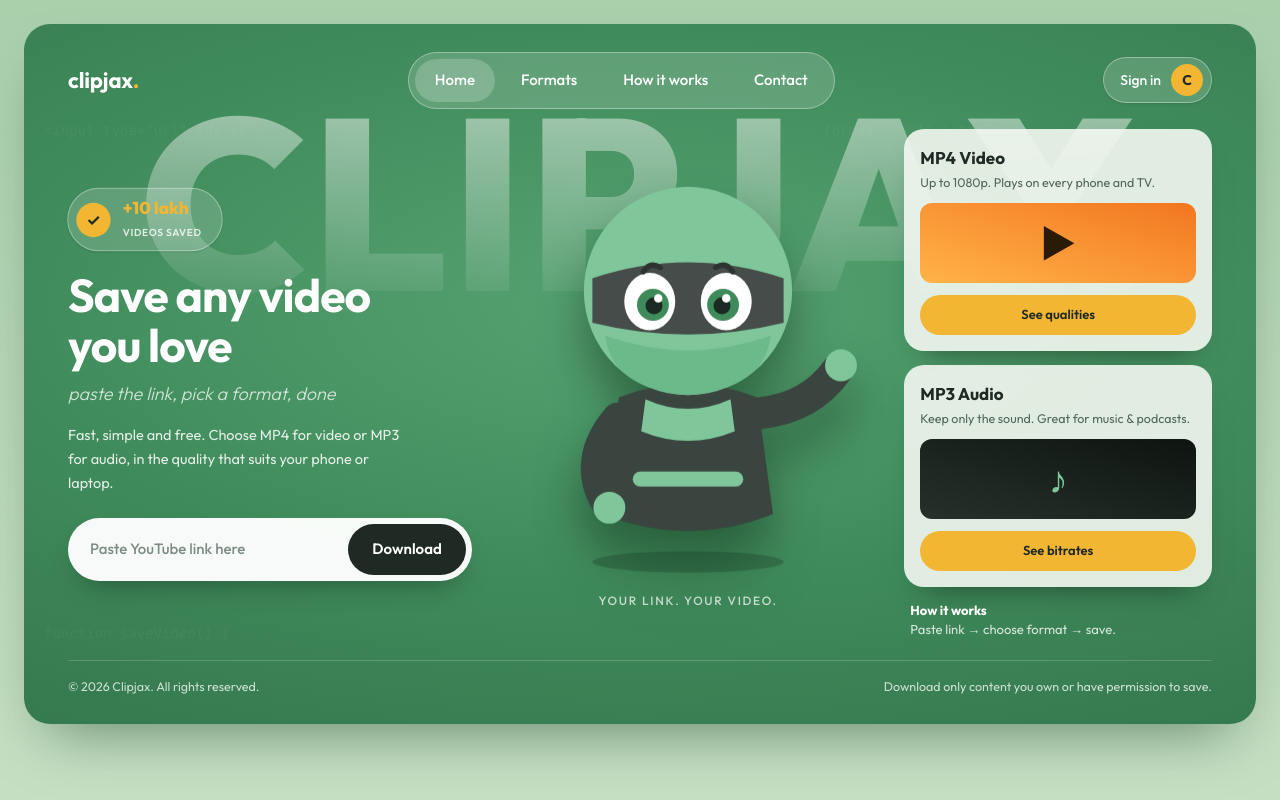
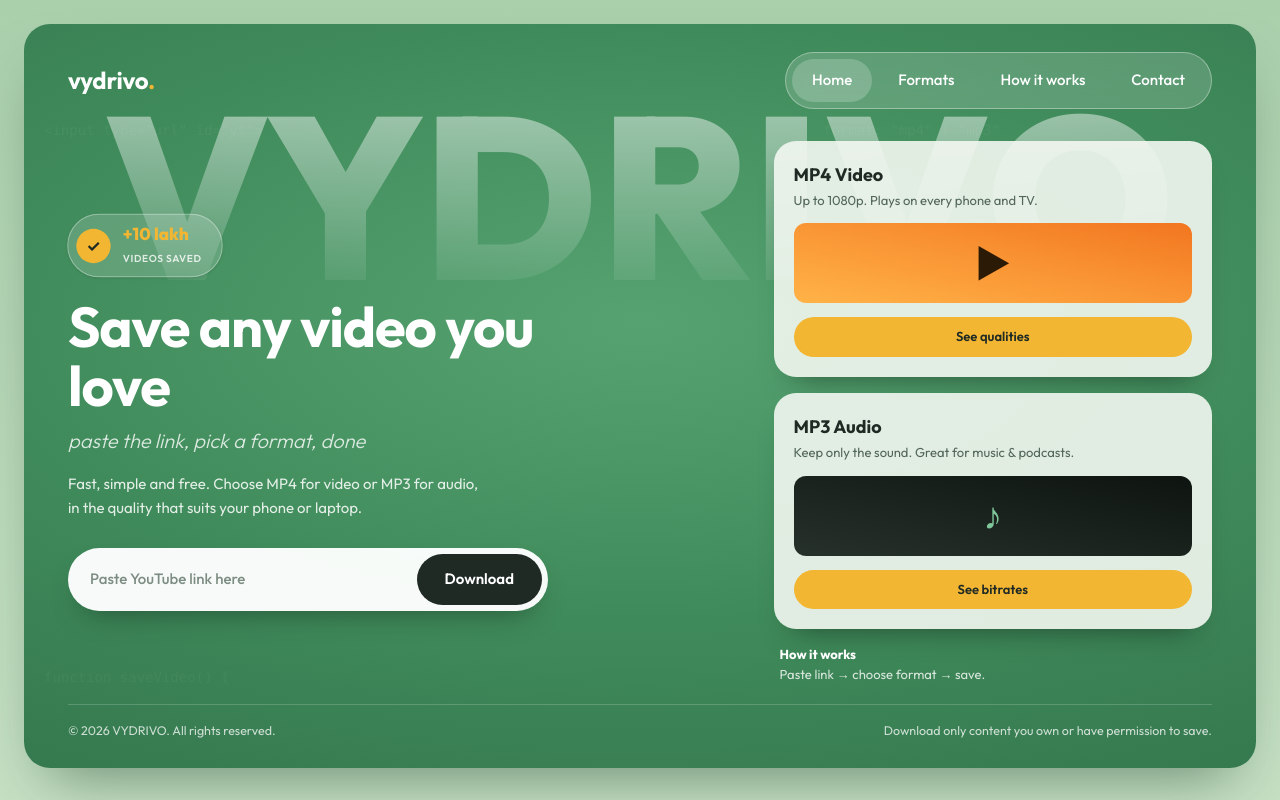
Before and after one commit to FaizanGouri/vydrivo, a Next.js app in the folder frontend/: page / in a window 1280 px wide. Built offline with nearby package versions, Linux system fonts and the light colour scheme.

Commit message:
Rebrand to VYDRIVO: update big watermark, logo, remove ninja mascot and sign in button

```diff
--- a/frontend/src/app/layout.tsx
+++ b/frontend/src/app/layout.tsx
@@ -9,7 +9,7 @@ const outfit = Outfit({
 });
 
 export const metadata: Metadata = {
-  title: "Clipjax – YouTube & Shorts Video Downloader",
+  title: "VYDRIVO – YouTube & Shorts Video Downloader",
   description: "Fast, simple, and free YouTube and Shorts video downloader with MP4 and MP3 export.",
 };
 
--- a/frontend/src/app/page.tsx
+++ b/frontend/src/app/page.tsx
@@ -200,9 +200,9 @@ export default function Home() {
       {/* Background Big Watermark Title */}
       <div
         aria-hidden="true"
-        className="absolute left-1/2 top-14 -translate-x-1/2 text-[clamp(110px,19vw,260px)] font-[800] tracking-[0.01em] leading-none whitespace-nowrap bg-gradient-to-b from-white/55 to-transparent bg-clip-text text-transparent pointer-events-none select-none z-0"
+        className="absolute left-1/2 top-14 -translate-x-1/2 text-[clamp(100px,18vw,250px)] font-[800] tracking-[0.01em] leading-none whitespace-nowrap bg-gradient-to-b from-white/55 to-transparent bg-clip-text text-transparent pointer-events-none select-none z-0"
       >
-        CLIPJAX
+        VYDRIVO
       </div>
 
       {/* Code Ghost Decorative Snippets with floating drift */}
@@ -218,27 +218,20 @@ export default function Home() {
 
       {/* Top Navigation */}
       <nav className="relative z-10 flex items-center justify-between gap-4">
-        <a className="font-bold text-[22px] tracking-[-0.01em] text-white" href="#">
-          clipjax<span className="text-[#f2b632]">.</span>
+        <a className="font-bold text-[24px] tracking-[-0.01em] text-white" href="#">
+          vydrivo<span className="text-[#f2b632]">.</span>
         </a>
 
-        <div className="hidden sm:flex gap-1.5 p-1.5 rounded-full bg-white/[0.16] border border-white/[0.35] backdrop-blur-md">
+        <div className="flex gap-1.5 p-1.5 rounded-full bg-white/[0.16] border border-white/[0.35] backdrop-blur-md">
           <a href="#" className="px-5 py-2.5 rounded-full text-[15px] font-medium bg-white/20 text-white transition-colors">Home</a>
           <a href="#formats" className="px-5 py-2.5 rounded-full text-[15px] font-medium hover:bg-white/20 text-white transition-colors">Formats</a>
           <a href="#how" className="px-5 py-2.5 rounded-full text-[15px] font-medium hover:bg-white/20 text-white transition-colors">How it works</a>
           <a href="#contact" className="px-5 py-2.5 rounded-full text-[15px] font-medium hover:bg-white/20 text-white transition-colors">Contact</a>
         </div>
-
-        <a className="flex items-center gap-2.5 py-1.5 pl-4 pr-2 rounded-full bg-white/[0.16] border border-white/[0.35] text-[14px] font-medium text-white shadow-sm hover:bg-white/25 transition-all" href="#">
-          Sign in
-          <span className="w-8 h-8 rounded-full bg-[#f2b632] text-[#1f2a24] grid place-items-center font-bold text-[14px]">
-            C
-          </span>
-        </a>
       </nav>
 
-      {/* Hero Section */}
-      <section className="relative z-10 flex-1 grid grid-cols-1 lg:grid-cols-[1.05fr_1fr_0.8fr] items-center gap-6 pt-5">
+      {/* Hero Section (Balanced 2-Column Layout Without Ninja Mascot) */}
+      <section className="relative z-10 flex-1 grid grid-cols-1 lg:grid-cols-[1.2fr_0.8fr] items-center gap-12 pt-8">
 
         {/* Left Column: Copy & Downloader Input */}
         <div className="flex flex-col items-center lg:items-start text-center lg:text-left">
@@ -254,20 +247,20 @@ export default function Home() {
             </div>
           </div>
 
-          <h1 className="text-[clamp(32px,3.6vw,46px)] leading-[1.08] font-bold tracking-[-0.02em] text-white max-w-[12ch]">
+          <h1 className="text-[clamp(36px,4.5vw,56px)] leading-[1.06] font-bold tracking-[-0.02em] text-white max-w-[14ch]">
             Save any video you love
           </h1>
 
-          <p className="mt-2.5 italic font-light text-[18px] text-white/75">
+          <p className="mt-2.5 italic font-light text-[20px] text-white/80">
             paste the link, pick a format, done
           </p>
 
-          <p className="mt-4 max-w-[36ch] text-[14.5px] leading-relaxed text-white/85">
+          <p className="mt-4 max-w-[42ch] text-[15px] leading-relaxed text-white/85">
             Fast, simple and free. Choose MP4 for video or MP3 for audio, in the quality that suits your phone or laptop.
           </p>
 
           {/* Input Box Form */}
-          <form onSubmit={handleInspect} className="mt-6 flex gap-2 p-1.5 rounded-full bg-white/[0.96] w-full max-w-[430px] shadow-[0_14px_30px_-14px_rgba(0,0,0,0.4)] focus-within:ring-2 focus-within:ring-[#f2b632]">
+          <form onSubmit={handleInspect} className="mt-7 flex gap-2 p-1.5 rounded-full bg-white/[0.96] w-full max-w-[480px] shadow-[0_14px_30px_-14px_rgba(0,0,0,0.4)] focus-within:ring-2 focus-within:ring-[#f2b632]">
             <input
               type="url"
               value={url}
@@ -278,7 +271,7 @@ export default function Home() {
             <button
               type="submit"
               disabled={loading}
-              className="border-0 cursor-pointer font-semibold text-[15px] px-6 py-3.5 rounded-full bg-[#1f2a24] hover:bg-[#0f1612] text-white transition-all transform hover:-translate-y-0.5 disabled:opacity-50 flex items-center gap-2"
+              className="border-0 cursor-pointer font-semibold text-[15px] px-7 py-3.5 rounded-full bg-[#1f2a24] hover:bg-[#0f1612] text-white transition-all transform hover:-translate-y-0.5 disabled:opacity-50 flex items-center gap-2"
             >
               {loading ? <Loader2 className="w-4 h-4 animate-spin" /> : "Download"}
             </button>
@@ -289,54 +282,14 @@ export default function Home() {
           {error && <p className="mt-3 text-[14px] text-[#ffe29a] font-medium flex items-center gap-1.5"><AlertCircle className="w-4 h-4 shrink-0" />{error}</p>}
         </div>
 
-        {/* Center Column: Animated Green Ninja Mascot */}
-        <div className="relative flex flex-col items-center justify-center py-4">
-          <svg
-            viewBox="0 0 320 400"
-            role="img"
-            aria-label="Green ninja mascot"
-            className="mascot-svg w-[min(100%,340px)] h-auto drop-shadow-[0_30px_24px_rgba(10,40,20,0.45)]"
-          >
-            {/* body */}
-            <ellipse cx="160" cy="385" rx="90" ry="10" fill="rgba(0,0,0,.18)"/>
-            <path d="M95 230 Q160 205 225 230 L240 340 Q160 372 80 340 Z" fill="#3b4540"/>
-            <path d="M120 232 Q160 250 200 232 L204 262 Q160 280 116 262 Z" fill="#7fc79a"/>
-            <rect x="108" y="300" width="104" height="14" rx="7" fill="#7fc79a"/>
-            {/* arms */}
-            <path d="M228 245 Q275 240 300 205" stroke="#3b4540" strokeWidth="30" strokeLinecap="round" fill="none"/>
-            <circle cx="304" cy="200" r="15" fill="#7fc79a"/>
-            <path d="M94 250 Q60 290 84 330" stroke="#3b4540" strokeWidth="30" strokeLinecap="round" fill="none"/>
-            <circle cx="86" cy="334" r="15" fill="#7fc79a"/>
-            {/* head */}
-            <circle cx="160" cy="130" r="98" fill="#7fc79a"/>
-            <path d="M70 118 Q160 88 250 118 L250 160 Q160 182 70 160 Z" fill="#454c49"/>
-            {/* eyes */}
-            <ellipse cx="124" cy="140" rx="24" ry="27" fill="#fff"/>
-            <ellipse cx="196" cy="140" rx="24" ry="27" fill="#fff"/>
-            <circle cx="127" cy="143" r="15" fill="#3f8a5a"/>
-            <circle cx="193" cy="143" r="15" fill="#3f8a5a"/>
-            <circle cx="128" cy="144" r="8" fill="#1b2a22"/>
-            <circle cx="192" cy="144" r="8" fill="#1b2a22"/>
-            <circle cx="132" cy="137" r="4" fill="#fff"/>
-            <circle cx="196" cy="137" r="4" fill="#fff"/>
-            {/* mask */}
-            <path d="M82 172 Q160 200 238 172 Q232 222 160 228 Q88 222 82 172Z" fill="#6cb98a"/>
-            <path d="M118 112 Q124 102 134 108" stroke="#2c3430" strokeWidth="5" strokeLinecap="round" fill="none"/>
-            <path d="M202 112 Q196 102 186 108" stroke="#2c3430" strokeWidth="5" strokeLinecap="round" fill="none"/>
-          </svg>
-          <span className="text-[12px] tracking-[0.14em] text-white/75 whitespace-nowrap mt-2 uppercase font-medium">
-            YOUR LINK. YOUR VIDEO.
-          </span>
-        </div>
-
         {/* Right Column: Cards (Format Options & Dynamic Download Result) */}
-        <div className="flex flex-col gap-3.5 w-full" id="formats">
+        <div className="flex flex-col gap-4 w-full" id="formats">
 
           {/* Card 1: MP4 Video */}
-          <article className="clip-card p-4 rounded-[20px] bg-[#f3f8f1]/90 text-[#1f2a24] shadow-[0_18px_30px_-20px_rgba(0,0,0,0.5)]">
-            <h3 className="text-[17px] font-bold">MP4 Video</h3>
-            <p className="text-[12.5px] leading-snug text-[#53665a] mt-1">Up to 1080p. Plays on every phone and TV.</p>
-            <div className="my-3 h-20 rounded-xl bg-gradient-to-tr from-[#ffb347] to-[#f2761f] grid place-items-center text-[38px] font-extrabold text-[#2b1a05]">
+          <article className="clip-card p-5 rounded-[22px] bg-[#f3f8f1]/90 text-[#1f2a24] shadow-[0_18px_30px_-20px_rgba(0,0,0,0.5)]">
+            <h3 className="text-[18px] font-bold">MP4 Video</h3>
+            <p className="text-[13px] leading-snug text-[#53665a] mt-1">Up to 1080p. Plays on every phone and TV.</p>
+            <div className="my-3.5 h-20 rounded-xl bg-gradient-to-tr from-[#ffb347] to-[#f2761f] grid place-items-center text-[38px] font-extrabold text-[#2b1a05]">
               ▶
             </div>
             <button
@@ -353,10 +306,10 @@ export default function Home() {
           </article>
 
           {/* Card 2: MP3 Audio */}
-          <article className="clip-card p-4 rounded-[20px] bg-[#f3f8f1]/90 text-[#1f2a24] shadow-[0_18px_30px_-20px_rgba(0,0,0,0.5)]">
-            <h3 className="text-[17px] font-bold">MP3 Audio</h3>
-            <p className="text-[12.5px] leading-snug text-[#53665a] mt-1">Keep only the sound. Great for music &amp; podcasts.</p>
-            <div className="my-3 h-20 rounded-xl bg-gradient-to-tr from-[#27312b] to-[#0e1511] grid place-items-center text-[38px] font-extrabold text-[#7fc79a]">
+          <article className="clip-card p-5 rounded-[22px] bg-[#f3f8f1]/90 text-[#1f2a24] shadow-[0_18px_30px_-20px_rgba(0,0,0,0.5)]">
+            <h3 className="text-[18px] font-bold">MP3 Audio</h3>
+            <p className="text-[13px] leading-snug text-[#53665a] mt-1">Keep only the sound. Great for music &amp; podcasts.</p>
+            <div className="my-3.5 h-20 rounded-xl bg-gradient-to-tr from-[#27312b] to-[#0e1511] grid place-items-center text-[38px] font-extrabold text-[#7fc79a]">
               ♪
             </div>
             <button
@@ -521,7 +474,7 @@ export default function Home() {
 
       {/* Footer */}
       <footer className="relative z-10 mt-5 pt-4 border-t border-white/[0.18] flex flex-wrap justify-between items-center gap-3 text-[12.5px] text-white/75" id="contact">
-        <span>&copy; 2026 Clipjax. All rights reserved.</span>
+        <span>&copy; 2026 VYDRIVO. All rights reserved.</span>
         <span>Download only content you own or have permission to save.</span>
       </footer>
     </main>
```
